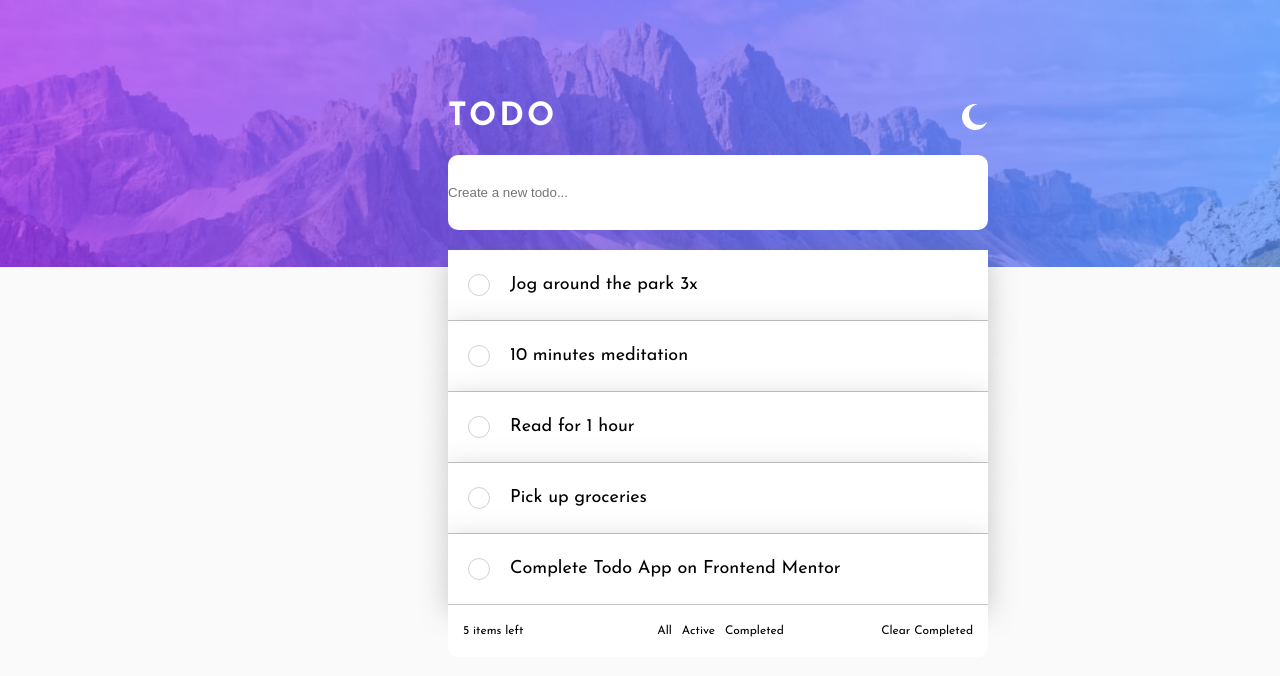
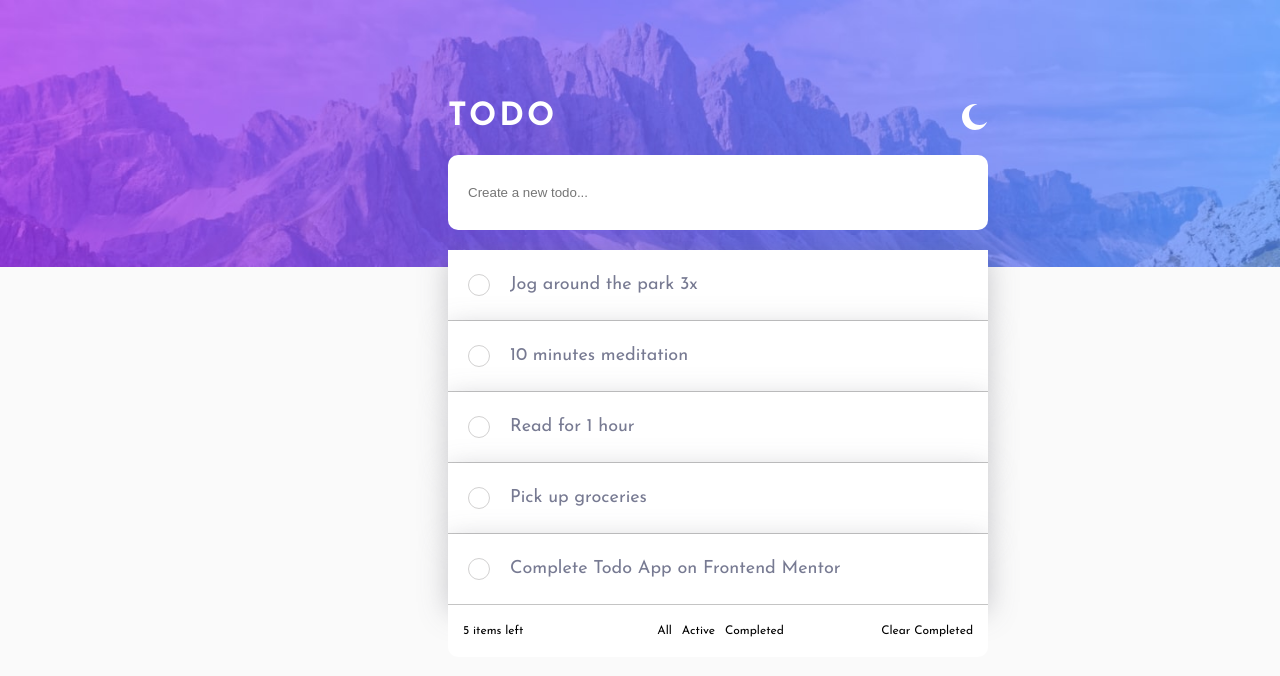
Before and after one commit to ariannalillie/FEM-todo-app, a React (Create React App) app: page / in a window 1280 px wide. Shown: the top 676 px of the page. Built offline with nearby package versions, Linux system fonts and the light colour scheme.

Commit message:
font color

```diff
--- a/src/App.css
+++ b/src/App.css
@@ -16,6 +16,7 @@ body {
 
 .list-item {
   background-color: white;
+  color: hsl(234, 11%, 52%);
   width: 100%;
   height: 60px;
   display: flex;
@@ -47,6 +48,10 @@ body {
   border: none;
   margin-bottom: 20px;
   border-radius: 10px;
+}
+
+input::placeholder {
+  padding-left: 20px;
 }
 
 .input-dark {
```
